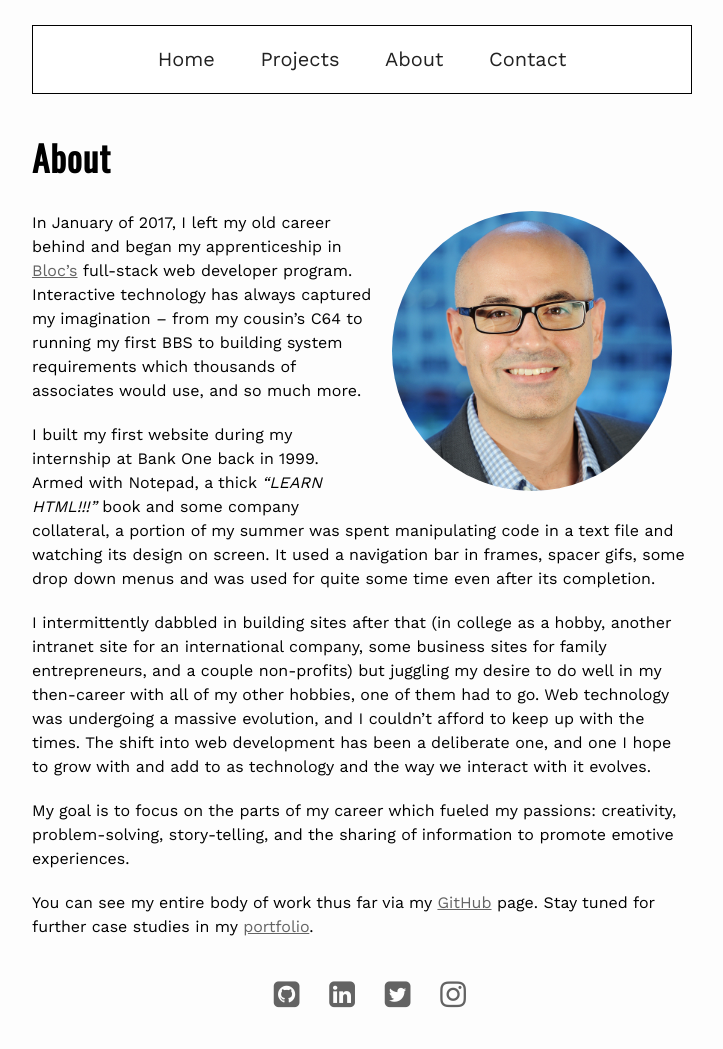
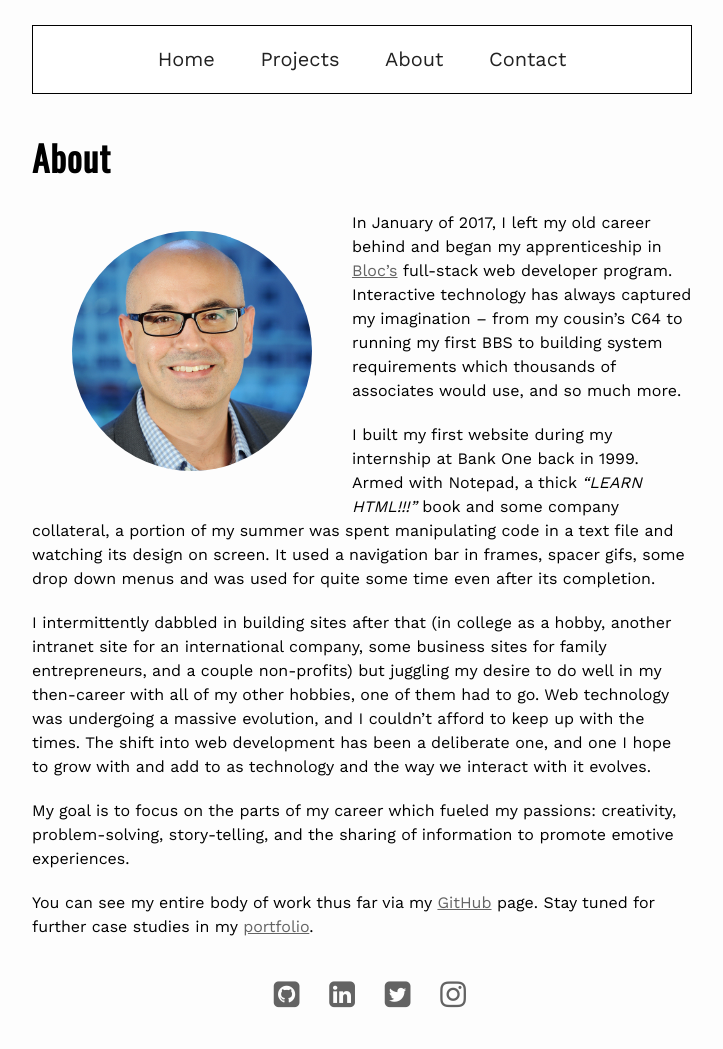
Before and after one commit to behica/behica.github.io, a Jekyll site: the page built from about.md, in a window 1280 px wide. Shown: the whole page, without its empty margins (278-1001 px from the left). Built offline with Jekyll 4.4.1, drawn with Linux system fonts in a browser that asks for light colours; nearby versions of some CDN libraries; some web fonts are replaced.

Commit message:
Float image to left

```diff
--- a/about.md
+++ b/about.md
@@ -5,7 +5,7 @@ permalink: /about/
 order: 2
 ---
 <div class='tc pb3'>
-  <img class='pa3 mw5 br-100 fr' src="/img/behic.jpg">
+  <img class='pa4 mw5-ns br-100 fl' src="/img/behic.jpg">
 </div>
 
 In January of 2017, I left my old career behind and began my apprenticeship in [Bloc's](https://bloc.io) full-stack web developer program. Interactive technology has always captured my imagination -- from my cousin's C64 to running my first BBS to building system requirements which thousands of associates would use, and so much more.
```
